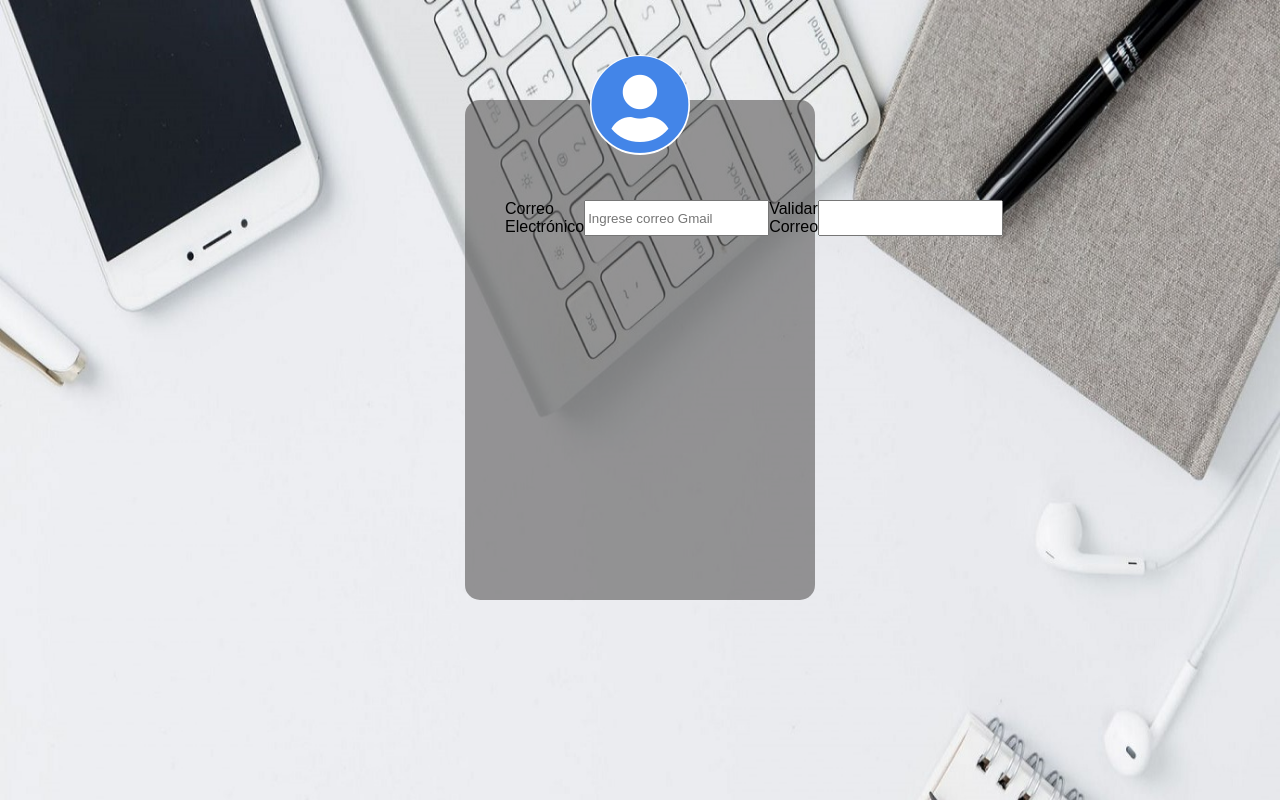
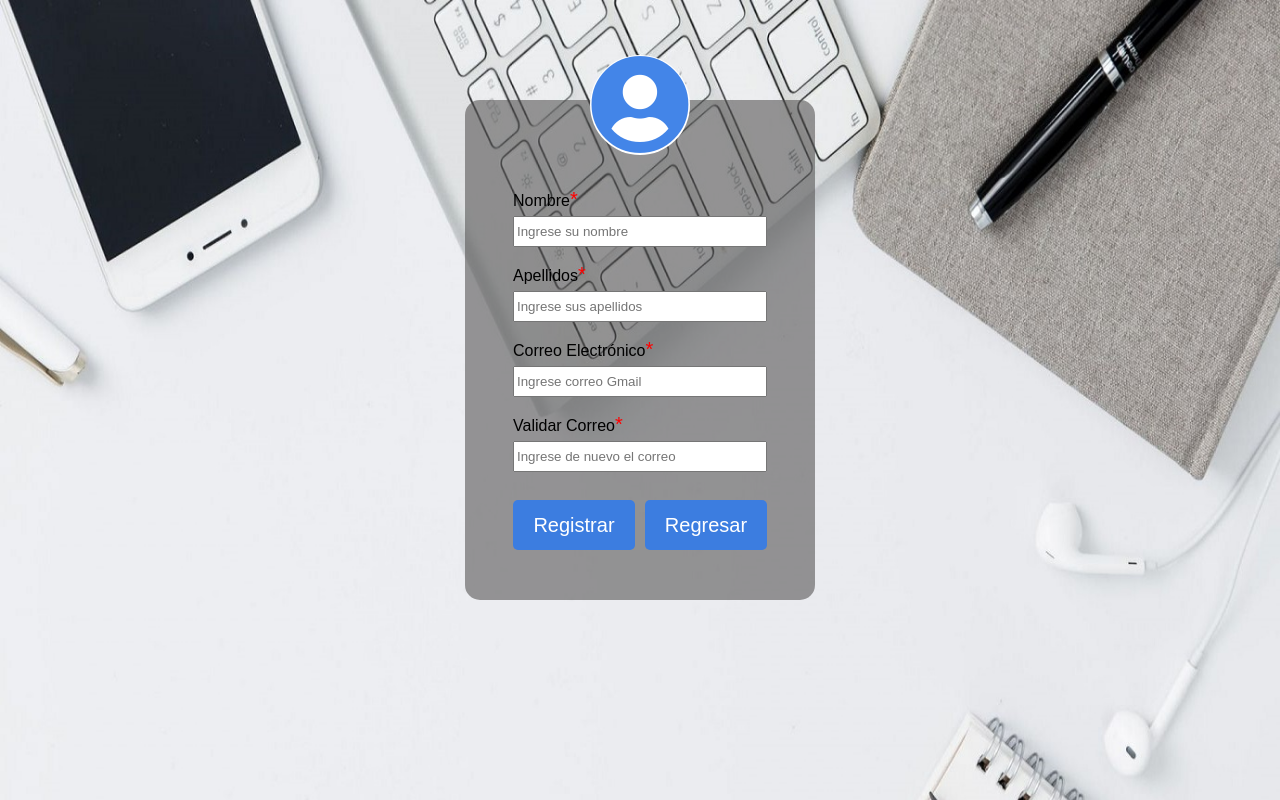
Before and after one commit to rCristianH/Proyect-Ciclo3, a React (Create React App) app: page /Registro in a window 1280 px wide. Built offline with nearby package versions, Linux system fonts and the light colour scheme.

Commit message:
Avances de la página login

```diff
--- a/src/components/App.js
+++ b/src/components/App.js
@@ -5,17 +5,24 @@ import '../components/App.css';
 import '../components/Estilos/Style.css'
 import GoogleLogin from 'react-google-login';
 import Registro from '../components/Registro';
+import datoEmail from '../components/Registro';
 
 function App() {
   const respuestaGoogle=(respuesta)=>{
     console.log(respuesta);
     console.log(respuesta.profileObj);
-    //console.log(respuesta.profileObj.email);
 
     for(const dato in respuesta.profileObj){
         console.log(`${dato}:${respuesta.profileObj[dato]}`)
         if(`${dato}` === 'email'){
           console.log(`${respuesta.profileObj[dato]}`);
+          console.log(datoEmail);
+          /*if(`${respuesta.profileObj[dato]}` == Registro(newUser){
+            console.log("Bienvenido")
+          }
+          else{
+            console.log("No eres bienvenido")
+          }*/
         }
     }
 
@@ -38,9 +45,11 @@ function App() {
           onFailure={respuestaGoogle}
           cookiePolicy={'single_host_origin'}
           />
+          <Link to={'/Registro'} style={{textDecoration: 'none'}}>
           <button type={'button'} className="buttons">
-            <a Id={'regisicon'} className="fas fa-user-plus"></a><Link to={'/Registro'} style={{textDecoration: 'none', color: 'white'}}>Registrar</Link>
+            <a Id={'regisicon'} className="fas fa-user-plus"></a>Registrar
           </button>
+          </Link>
         </div>
     </section>
     </Route>
--- a/src/components/Estilos/StyleRegistro.css
+++ b/src/components/Estilos/StyleRegistro.css
@@ -24,5 +24,47 @@
     margin: auto;
     display: flex;
     position: relative;
+    top: -20px;
     width: 270px;
+    flex-direction: column;
+    flex-wrap: nowrap;
+    justify-content: center;
+    /*align-items: stretch;*/
 }
+.campo{
+    margin: 8px;
+    display: flex;
+    flex-direction: column;
+}
+.textbox{
+    margin-top: 5px;
+    height: 25px;
+}
+.btnlink{
+    text-decoration: none;
+    background: #367ce6ee;
+    width: 122px;
+    height: 50px;
+    color: white;
+    font-size: 20px;
+    border: none;
+    border-radius: 5px;
+    margin: 20px 5px 0px 5px;
+}
+.btnlink:hover{
+    background: white;
+    color: #367ce6ee;
+    border: 2px solid #367ce6ee;
+}
+.oblig{
+    color: red;
+    font-size: 20px;
+    display: inline-block;
+}
+.oculto{
+    display: none;
+}
+.valida{
+    font-size: 12px;
+    color: red;
+}
--- a/src/components/Registro.js
+++ b/src/components/Registro.js
@@ -1,26 +1,142 @@
 import '../components/Estilos/StyleRegistro.css';
+import { Link } from 'react-router-dom';
+import { useState, useContext } from 'react';
+import React from 'react';
+
+const Registro = () => {
+    const[valorNombre,CambiarValorNombre] = useState('');
+    const[valorApellidos,CambiarValorApellidos] = useState('');
+    const[valorCorreo,CambiarValorCorreo] = useState('');
+    const[valorvalida,CambiarValorValida] = useState('');
+    const[valorFecha,CambiarValorFecha] = useState('2021-10-07');
+    const[valorEstado,CambiarValorEstado] = useState('No Autorizado');
 
 
-function registro(){
+    const buttonClick=()=>{
+
+        if(valorNombre === '' && valorApellidos === '' && valorCorreo === '' && valorvalida === ''){
+            alert("Los campos no pueden estar vacíos");
+            /*document.getElementById('obligNom').style.display = 'inline-block';
+            document.getElementById('obligApe').style.display = 'inline-block';
+            document.getElementById('obligCorreo').style.display = 'inline-block';
+            document.getElementById('obligVal').style.display = 'inline-block';*/
+        }
+        else if(valorNombre === ''){
+            alert("El campo Nombre esta vacío");
+            //document.getElementById('obligNom').style.display = 'inline-block';
+            return false;
+        }
+        else if(valorApellidos === ''){
+            alert('El campo Apellidos esta vacío');
+            //document.getElementById('obligApe').style.display = 'inline-block';
+            return false;
+        }
+        else if(valorCorreo === ''){
+            alert('El campo Correo esta vacío');
+            //document.getElementById('obligCorreo').style.display = 'inline-block';
+            return false;
+        }
+        else if(valorvalida === ''){
+            alert('El campo Validar Correo esta vacío');
+            //document.getElementById('obligVal').style.display = 'inline-block';
+            return false;
+        }
+        else{
+                var expReg= /^[a-z0-9!#$%&'*+/=?^_`{|}~-]+(?:\.[a-z0-9!#$%&'*+/=?^_`{|}~-]+)*@(?:[a-z0-9](?:[a-z0-9-]*[a-z0-9])?\.)+[a-z0-9](?:[a-z0-9-]*[a-z0-9])?$/;
+                var esValido = expReg.test(valorCorreo);
+                if(esValido == true){
+                    if(valorCorreo == valorvalida){
+                        const newUser = {
+                            Nombres: valorNombre,
+                            Apellidos: valorApellidos,
+                            Correo: valorCorreo,
+                            Estado: valorEstado,
+                            Date: new Date(),
+                        }
+                        const datoEmail = newUser.Correo;
+                        //console.log(datoEmail);
+                        alert("Su registro ha sido exitosamente, esta a la espera de ser autorizado");
+                        return datoEmail;
+                    }
+                    else{
+                        //document.getElementById('Valida').style.display = 'inline-block';
+                    }
+
+                }
+                else{
+                    alert("El correo no es valido");
+                    //document.getElementById('obligCorreo').style.display = 'inline-block';
+                }
+        }
+    }
+
+
+
+
 
     return(
         <section className='form'>
         <div id="usercircle2" className="fas fa-user-circle">
         </div>
         <div className={'Regis'}>
-        <label>Correo Electrónico</label>
-        <input
+            <div className="campo">
+                <label id="Nombre">Nombre<a className={valorNombre===''?'oblig':'oculto'}>*</a></label>
+                <input className="textbox"
                 type={'text'}
+                name={'Nombre'}
+                value={valorNombre}
+                placeholder={'Ingrese su nombre'}
+                onChange={(event)=>{
+                    CambiarValorNombre(event.target.value);
+
+                }}
+                />
+            </div>
+            <div className="campo">
+                <label>Apellidos<a className={valorApellidos===''?'oblig':'oculto'}>*</a></label>
+                <input className="textbox"
+                type={'text'}
+                name={'Apellidos'}
+                value={valorApellidos}
+                placeholder={'Ingrese sus apellidos'}
+                onChange={(event) => {
+                    CambiarValorApellidos(event.target.value);
+                }}
+                />
+            </div>
+            <div className="campo">
+                <label for='email'>Correo Electrónico<a className={valorCorreo===''?'oblig':'oculto'}>*</a></label>
+                <input id={'email'} className="textbox"
+                type={'email'}
+                required
                 name={'Correo'}
+                value={valorCorreo}
                 placeholder={'Ingrese correo Gmail'}
+                onChange={(event) => {
+                    CambiarValorCorreo(event.target.value);
+
+                }}
                 />
-        <label>Validar Correo</label>
-        <input
+            </div>
+            <div className="campo">
+            <label>Validar Correo<a className={valorvalida===''?'oblig':'oculto'}>*</a></label>
+            <input className="textbox"
             type={'text'}
+            value={valorvalida}
+            placeholder={'Ingrese de nuevo el correo'}
+            onChange={(event) =>{
+                CambiarValorValida(event.target.value);
+            }}
             />
+            <a className={valorCorreo===valorvalida?'oculto':'valida'}>El valor ingresado no coincide con su correo</a>
+            </div>
+            <div style={{textAlign:'center'}}>
+                <button type={'button'} className="btnlink" onClick={buttonClick}>Registrar</button>
+                <Link to={'/'}><button className="btnlink">Regresar</button></Link>
+            </div>
         </div>
         </section>
         );
-}
+};
 
-export default registro;
+export default Registro;
```
Lines whose indentation alone changed are shown as unchanged.
